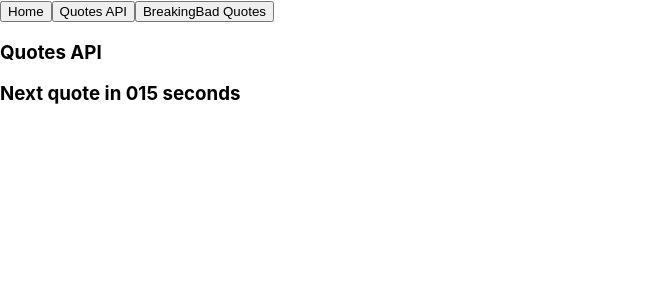
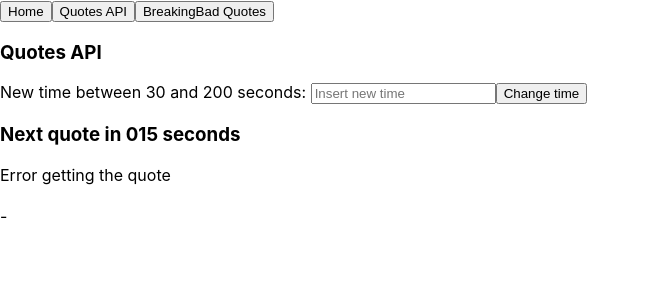
Before and after one commit to PabloMClementeP/Quotes-React, a React (Create React App) app: page /quotes in a window 1280 px wide. Shown: the top 300 px of the page, without its empty margins (0-650 px from the left). Built offline with nearby package versions, Linux system fonts and the light colour scheme; no server answers; the HTML template or start-up script is replaced by a standard one.

Commit message:
new component form where user can change time for next quote

```diff
--- a/src/components/Breaking.jsx
+++ b/src/components/Breaking.jsx
@@ -1,16 +1,16 @@
 import React, { useEffect, useState } from 'react'
 import Timer from './Timer'
 
+
 const Breaking = () => {
 
-    const [quote, setQuote] = useState({
-        text:"",
-        auth:""
-    });
+    const [quote, setQuote] = useState({});
+    const [error, setError] = useState(false);
 
 
-    async function getQuote(){
+    const getQuote = async() =>{
         try {
+            setError(false);
             let res = await fetch("https://www.breakingbadapi.com/api/quote/random"),
                 json = await res.json();
             if(!res.ok) throw {
@@ -18,12 +18,10 @@
                 statusText: res.statusText
             }
 
-            setQuote({
-                text: json[0].quote,
-                auth: json[0].author
-            });
+            setQuote(json[0]);
+
         } catch (err) {
-            let message = err.statusText || "Error getting the quote";
+            setError(true);
         } finally{
 
         }
@@ -38,8 +36,9 @@
         <div>
             <h3>Breaking Bad Quote</h3>
             <Timer getQuote={getQuote}/>
-            <h3>{quote.text}</h3>
-            <h2>{quote.auth}</h2>
+            {error ? <p>Error getting the quote</p> : null}
+            <h4>{quote.quote}</h4>
+            <p>-{quote.author}</p>
         </div>
     )
 }
--- /dev/null
+++ b/src/components/Form.jsx
@@ -0,0 +1,50 @@
+import React, { useState } from 'react'
+
+const Form = ({ setSeconds }) => {
+
+    const [time, setTime] = useState();
+    const [error, setError] = useState(false);
+
+
+    const handleChange = e =>{
+        setTime(parseInt(e.target.value));
+        setError(false);
+    };
+
+    const handleSubmit = e =>{
+        e.preventDefault();
+        //validate
+        if(time < 30 || time > 200){
+            setError(true);
+            return;
+        }
+
+        setError(false);
+
+        //change seconds in component Timer
+        setSeconds(time);
+
+    };
+
+
+    return (
+        <form onSubmit={handleSubmit}>
+            {error ? <p>New time need to set up 30 and down 200</p> : null}
+            <label htmlFor="seconds">New time between 30 and 200 seconds: </label>
+            <input
+                type="number"
+                name="seconds"
+                id="seconds"
+                placeholder="Insert new time"
+                value={time}
+                onChange={handleChange}
+            />
+            <input
+                type="submit"
+                value="Change time"
+            />
+        </form>
+    )
+}
+
+export default Form
--- a/src/components/Quotes.jsx
+++ b/src/components/Quotes.jsx
@@ -3,28 +3,19 @@
 
 const Quotes = () => {
 
-    const [quote, setQuote] = useState({
-        text:"",
-        auth:""
-    });
+    const [quote, setQuote] = useState({});
+    const [error, setError] = useState(false);
 
-    // const [getingQuote, setGetingQuote] = useState(false);
 
     const getQuote = ()=>{
+        setError(false);
         fetch("https://api.quotable.io/random")
         .then((res) =>{ return res.ok ? res.json() : Promise.reject(res); })
         .then(json =>{
-            // let quote = json.content,
-            //     author = json.author;
-            setQuote({
-                text: json.content,
-                auth: json.author
-            })
-            // $tip.innerHTML = `<h3>${quote}  <span>${author}</span></h3>`
+            setQuote(json);
         }).catch(err=>{
-            let message = err.statusText || "Error getting the quote";
-            // $tip.innerHTML = `<h3>${err.status}: ${message}</h3>`
-        }).finally();
+            setError(true);
+        });
     }
 
     useEffect(() =>{
@@ -35,8 +26,9 @@
         <div>
             <h3>Quotes API</h3>
             <Timer getQuote={getQuote}/>
-            <h4>{quote.text}</h4>
-            <p>{quote.auth}</p>
+            {error ? <p>Error getting the quote</p> : null}
+            <h4>{quote.content}</h4>
+            <p>-{quote.author}</p>
         </div>
     )
 }
--- a/src/components/Timer.jsx
+++ b/src/components/Timer.jsx
@@ -1,4 +1,5 @@
 import React, { useEffect, useState } from 'react'
+import Form from './Form';
 
 let secondsTxt;
 
@@ -27,6 +28,7 @@
 
     return (
         <div>
+            <Form setSeconds={setSeconds} />
             <h3>Next quote in <span> {("00" + secondsTxt).slice(-3)} </span> seconds</h3>
         </div>
     )
```
